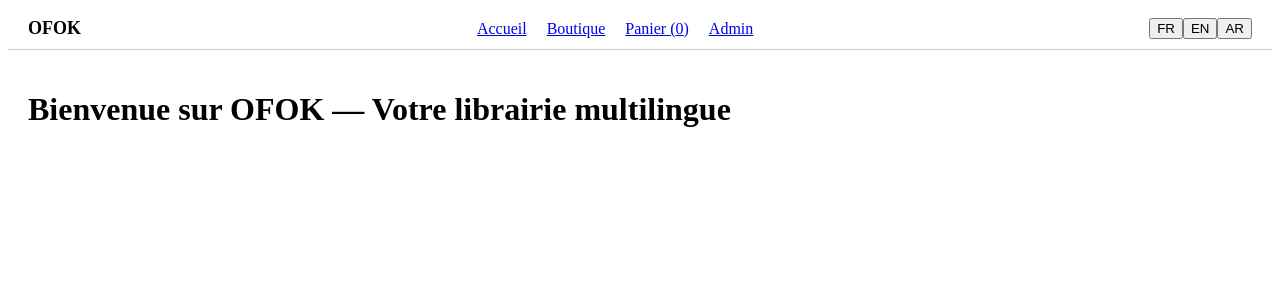
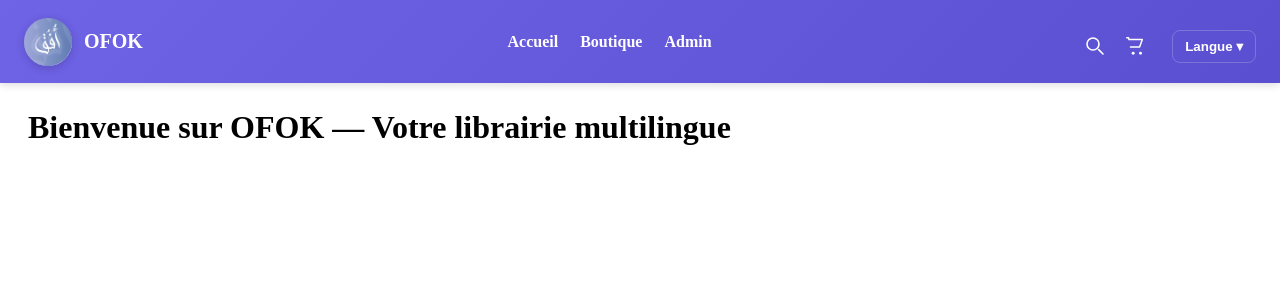
Before and after one commit to loubnaamez10/OFOKstore_website, a React (Vite) app in the folder client/: page / in a window 1280 px wide. Shown: the top 300 px of the page. Built offline with nearby package versions, Linux system fonts and the light colour scheme.

Commit message:
navbar management, the search icon, the panier button & language dropdown button + logo

```diff
--- a/client/package.json
+++ b/client/package.json
@@ -7,6 +7,7 @@
     "dev": "vite",
     "build": "vite build",
     "lint": "eslint .",
+    "convert-logo": "node ./scripts/convert-logo.js",
     "preview": "vite preview"
   },
   "dependencies": {
@@ -24,6 +25,7 @@
     "eslint-plugin-react-hooks": "^7.1.1",
     "eslint-plugin-react-refresh": "^0.5.2",
     "globals": "^17.6.0",
-    "vite": "^8.0.12"
+    "vite": "^8.0.12",
+    "sharp": "^0.32.5"
   }
 }
--- a/client/src/App.jsx
+++ b/client/src/App.jsx
@@ -1,38 +1,17 @@
-import { Link, Outlet } from "react-router-dom";
+import { Outlet } from "react-router-dom";
 import { useLang } from "./context/LangContext";
 import { useCart } from "./context/CartContext";
+import Navbar from "./components/Navbar";
 
 export default function App() {
-  const { lang, setLang, t } = useLang();
+  const { setLang, t } = useLang();
   const { cart } = useCart();
 
   return (
     <div>
-      <nav
-        style={{
-          padding: "10px 20px",
-          borderBottom: "1px solid #ccc",
-          display: "flex",
-          justifyContent: "space-between",
-          alignItems: "center",
-        }}
-      >
-        <div style={{ fontWeight: "bold", fontSize: 18 }}>OFOK</div>
-        <div>
-          <Link to="/" style={{ margin: "0 10px" }}>{t("home")}</Link>
-          <Link to="/books" style={{ margin: "0 10px" }}>{t("shop")}</Link>
-          <Link to="/cart" style={{ margin: "0 10px" }}>
-            {t("cart")} ({cart.length})
-          </Link>
-          <Link to="/admin" style={{ margin: "0 10px" }}>{t("admin")}</Link>
-        </div>
-        <div>
-          <button onClick={() => setLang("fr")}>FR</button>
-          <button onClick={() => setLang("en")}>EN</button>
-          <button onClick={() => setLang("ar")}>AR</button>
-        </div>
-      </nav>
-      <main style={{ padding: "20px" }}>
+      <Navbar />
+
+      <main style={{ padding: "20px", paddingTop: "80px" }}>
         <Outlet />
       </main>
     </div>
--- /dev/null
+++ b/client/src/components/Navbar.css
@@ -0,0 +1,80 @@
+:root{
+  --ofok-purple: #6f63e6;
+  --ofok-purple-2: #5b4fd1;
+  --ofok-text: #ffffff;
+}
+
+.navbar{
+  position:fixed;
+  top:0;
+  left:0;
+  right:0;
+  height:55px;
+  display:flex;
+  align-items:center;
+  justify-content:space-between;
+  padding:14px 24px;
+  background: linear-gradient(135deg,var(--ofok-purple),var(--ofok-purple-2));
+  color:var(--ofok-text);
+  box-shadow: 0 2px 8px rgba(0,0,0,0.14);
+  z-index:1000;
+}
+
+.navbar .brand{
+  font-weight:800;
+  font-size:22px;
+  color:var(--ofok-text);
+}
+
+.brand{ display:flex; align-items:center; gap:12px; }
+.brand-logo{ width:48px; height:48px; border-radius:50%; object-fit:cover; box-shadow:0 2px 8px rgba(0,0,0,0.18); }
+.brand-text{ font-weight:800; font-size:20px; color:var(--ofok-text); }
+
+.nav-links{
+  display:flex;
+  gap:22px;
+}
+
+.nav-links a{
+  color:var(--ofok-text);
+  text-decoration:none;
+  font-weight:600;
+  font-size:16px;
+}
+
+.nav-links a .cart-badge{
+  background:rgba(255,255,255,0.15);
+  padding:2px 7px;
+  border-radius:999px;
+  margin-left:8px;
+}
+
+.lang-buttons button{
+  margin-left:8px;
+  background:transparent;
+  color:var(--ofok-text);
+  border:1px solid rgba(255,255,255,0.18);
+  padding:6px 8px;
+  border-radius:6px;
+  cursor:pointer;
+}
+
+.lang-dropdown{ position:relative; display:inline-block; }
+.lang-toggle{ margin-left:8px; background:transparent; color:var(--ofok-text); border:1px solid rgba(255,255,255,0.2); padding:8px 12px; border-radius:8px; cursor:pointer; font-weight:600; }
+.lang-menu{ position:absolute; right:0; top:calc(100% + 8px); background:#fff; color:#222; min-width:140px; border-radius:8px; box-shadow:0 8px 28px rgba(0,0,0,0.18); overflow:hidden; z-index:1001; }
+.lang-menu button{ display:block; width:100%; padding:10px 12px; background:transparent; border:none; text-align:left; cursor:pointer; }
+.lang-menu button:hover{ background:#f6f6f8; }
+
+.cart-icon{ position:relative; display:inline-flex; align-items:center; justify-content:center; background:transparent; color:var(--ofok-text); margin-right:12px; text-decoration:none; padding:6px; border-radius:6px; transform: translateY(6px); }
+.cart-icon svg{ width:22px; height:22px; color:var(--ofok-text); }
+.cart-count{ position:absolute; top:-6px; right:-6px; background:var(--ofok-text); color:var(--ofok-purple-2); padding:2px 6px; border-radius:999px; font-size:12px; font-weight:700; box-shadow:0 2px 6px rgba(0,0,0,0.12); }
+
+.search-icon{ display:inline-flex; align-items:center; justify-content:center; background:transparent; color:var(--ofok-text); border:none; padding:6px; margin-right:6px; cursor:pointer; transform: translateY(6px); }
+.search-icon svg{ width:24px; height:24px; }
+.search-form{ display:inline-block; margin-right:8px; }
+.search-input{ width:180px; padding:8px 10px; border-radius:8px; border:1px solid rgba(0,0,0,0.08); outline:none; font-size:14px; }
+.search-input::placeholder{ color:#777; }
+
+@media (max-width:720px){
+  .nav-links{ display:none; }
+}
--- /dev/null
+++ b/client/src/components/Navbar.jsx
@@ -0,0 +1,109 @@
+import { Link, useNavigate } from "react-router-dom";
+import { useState, useEffect, useRef } from "react";
+import { useLang } from "../context/LangContext";
+import { useCart } from "../context/CartContext";
+import logo from "../assets/image.png";
+import "./Navbar.css";
+
+export default function Navbar() {
+  const { lang, setLang, t } = useLang();
+  const { cart } = useCart();
+  const [langOpen, setLangOpen] = useState(false);
+  const [searchOpen, setSearchOpen] = useState(false);
+  const [searchQuery, setSearchQuery] = useState("");
+  const searchRef = useRef(null);
+  const navigate = useNavigate();
+
+  function changeLang(code) {
+    setLang(code);
+    setLangOpen(false);
+  }
+
+  useEffect(() => {
+    if (searchOpen && searchRef.current) searchRef.current.focus();
+  }, [searchOpen]);
+
+  function onSearchSubmit(e) {
+    e.preventDefault();
+    const q = searchQuery.trim();
+    if (q) {
+      navigate(`/books?search=${encodeURIComponent(q)}`);
+      setSearchOpen(false);
+      setSearchQuery("");
+    }
+  }
+
+  return (
+    <nav className="navbar">
+      <div className="brand">
+        <img src={logo} alt="OFOK logo" className="brand-logo" />
+        <span className="brand-text">OFOK</span>
+      </div>
+
+      <div className="nav-links">
+        <Link to="/">{t("home")}</Link>
+        <Link to="/books">{t("shop")}</Link>
+        <Link to="/admin">{t("admin")}</Link>
+      </div>
+
+      <div className="actions">
+        <button
+          type="button"
+          className="search-icon"
+          aria-label="Search"
+          onClick={() => setSearchOpen((s) => !s)}
+        >
+          <svg viewBox="0 0 24 24" fill="none" xmlns="http://www.w3.org/2000/svg" aria-hidden="true">
+            <path d="M21 21l-4.35-4.35" stroke="currentColor" strokeWidth="1.6" strokeLinecap="round" strokeLinejoin="round"/>
+            <circle cx="11" cy="11" r="6" stroke="currentColor" strokeWidth="1.6"/>
+          </svg>
+        </button>
+
+        {searchOpen && (
+          <form className="search-form" onSubmit={onSearchSubmit}>
+            <input
+              ref={searchRef}
+              className="search-input"
+              value={searchQuery}
+              onChange={(e) => setSearchQuery(e.target.value)}
+              placeholder={lang === "fr" ? "Rechercher..." : lang === "ar" ? "بحث..." : "Search..."}
+              aria-label="Search"
+            />
+          </form>
+        )}
+
+        <Link to="/cart" className="cart-icon" aria-label="Cart">
+          <svg viewBox="0 0 24 24" fill="none" xmlns="http://www.w3.org/2000/svg" aria-hidden="true">
+            <path d="M3 3h2l.4 2M7 13h10l3-8H6.4" stroke="currentColor" strokeWidth="1.6" strokeLinecap="round" strokeLinejoin="round"/>
+            <circle cx="10" cy="20" r="1.6" fill="currentColor"/>
+            <circle cx="18" cy="20" r="1.6" fill="currentColor"/>
+          </svg>
+          {cart.length > 0 && <span className="cart-count">{cart.length}</span>}
+        </Link>
+
+        <div
+          className="lang-dropdown"
+          tabIndex={0}
+          onBlur={() => setLangOpen(false)}
+        >
+          <button
+            className="lang-toggle"
+            onClick={() => setLangOpen((s) => !s)}
+            aria-haspopup="menu"
+            aria-expanded={langOpen}
+          >
+            {lang === "fr" ? "Langue" : lang === "ar" ? "اللغة" : "Language"} ▾
+          </button>
+
+          {langOpen && (
+            <div className="lang-menu" role="menu">
+              <button type="button" onMouseDown={() => changeLang("fr")}>FR</button>
+              <button type="button" onMouseDown={() => changeLang("en")}>EN</button>
+              <button type="button" onMouseDown={() => changeLang("ar")}>AR</button>
+            </div>
+          )}
+        </div>
+      </div>
+    </nav>
+  );
+}
--- a/client/src/pages/Cart.jsx
+++ b/client/src/pages/Cart.jsx
@@ -6,7 +6,7 @@ export default function Cart() {
     <div>
       <h1>Votre panier</h1>
       <p>Nombre d'articles : {cart.length}</p>
-      <p>Total : {cartTotal.toFixed(2)} €</p>
+      <p>Total : {cartTotal.toFixed(2)} Da</p>
     </div>
   );
 }
```
Also changed, not shown: client/scripts/convert-logo.js (added, +26 -0 lines), client/src/assets/image.png (added), 1 other file (tests, documents, lock files or other folders).
